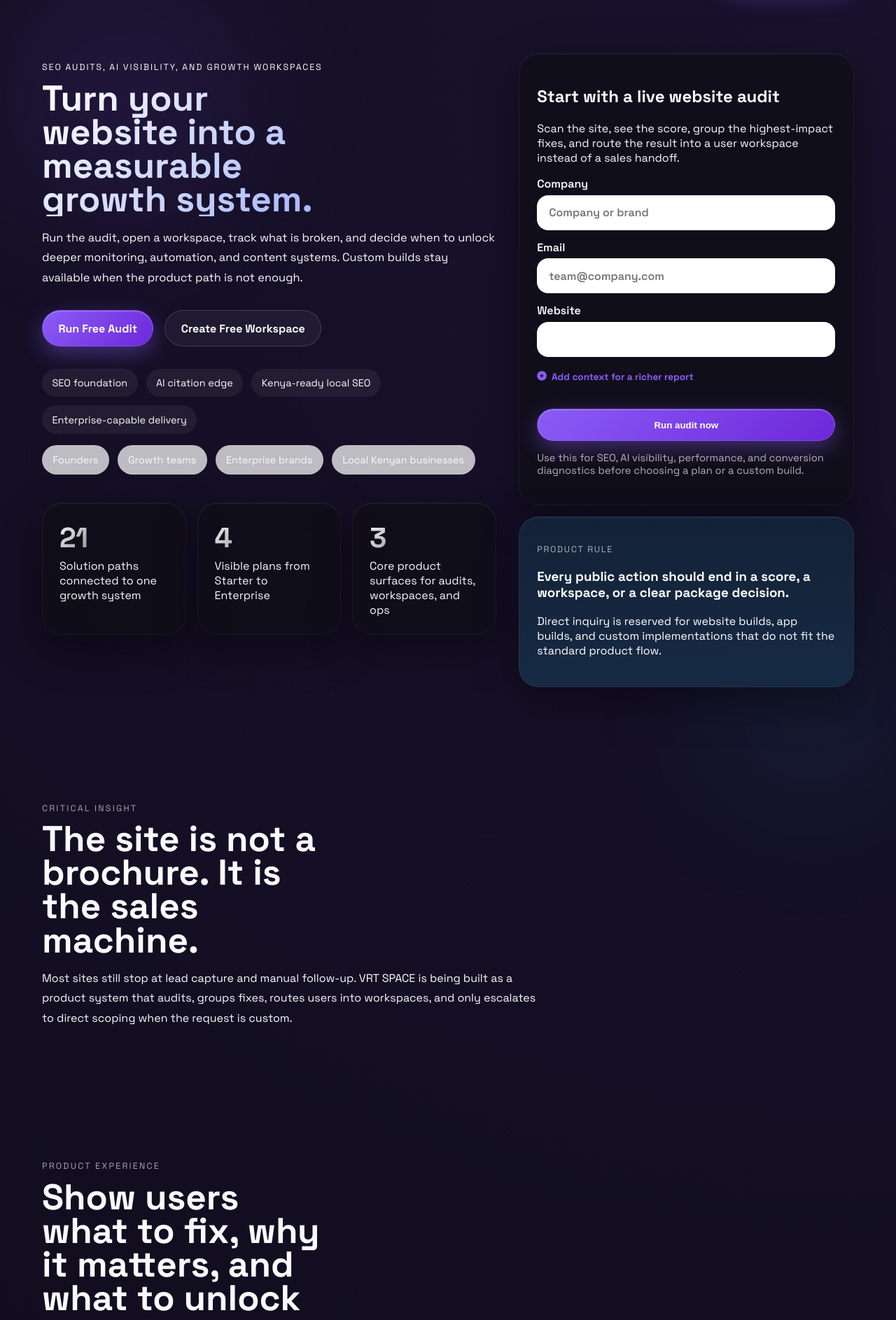
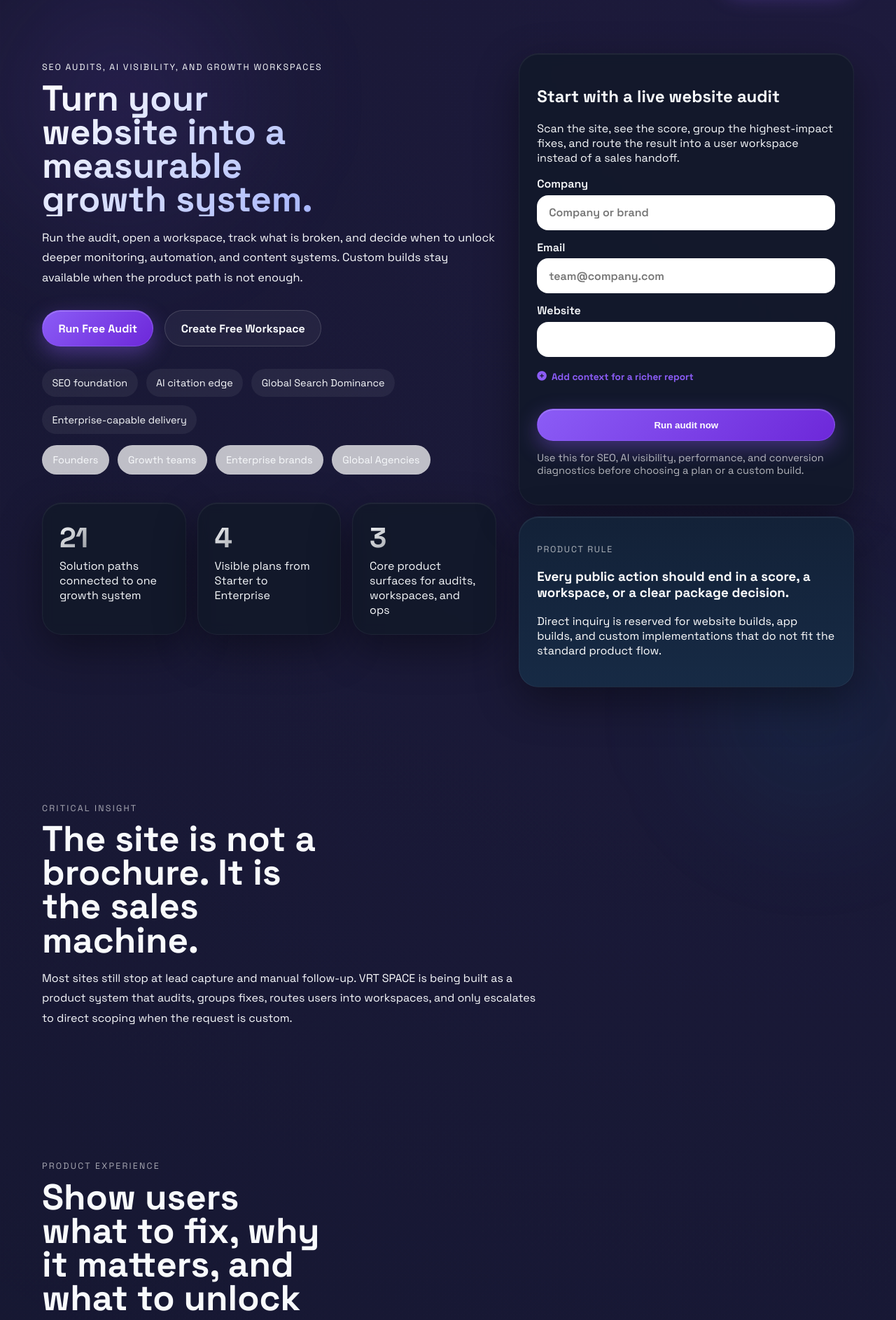
Before and after one commit to evans3077/VRTSPACE1, a Django app: page / in a window 1280 px wide; the page is wider, and only the part inside the window is pictured. Shown: the part 85-1971 px from the top of that part at 70% size. Run offline with Django 5.2, Linux system fonts and the light colour scheme; data that the repository does not hold is empty; parts of the project's set-up code (start-up, migrations or seed data) failed here and were passed over; some libraries are stand-ins or nearby versions.

Commit message:
ui upgrades v2

```diff
--- a/apps/core/site_content.py
+++ b/apps/core/site_content.py
@@ -81,10 +81,10 @@ SERVICE_GROUPS = [
                 "summary": "Important for the Kenya market and service area capture.",
                 "bullets": [
                     "Google Business Profile optimization",
-                    "Local citations",
+                    "Entity Citations",
                     "Maps ranking",
                 ],
-                "system_feature": "Local audit tool and NAP consistency checker",
+                "system_feature": "Regional audit tool and entity footprint consistency checker",
             },
             {
                 "name": "Analytics and Tracking Setup",
--- a/apps/core/views.py
+++ b/apps/core/views.py
@@ -49,7 +49,7 @@ def build_home_context(request, **extra):
                 "name": "VRT SPACE AGENCY",
                 "description": "SEO audit, AI visibility, workspace, analytics, and custom implementation platform.",
                 "url": request.build_absolute_uri("/"),
-                "areaServed": ["Kenya", "Global"],
+                "areaServed": ["Global"],
                 "sameAs": [],
             }
         ),
@@ -73,8 +73,8 @@ def build_home_context(request, **extra):
             "Turn tools, audit summaries, dashboards, and follow-up sequences into an always-on growth engine.",
             "Use reporting, performance, and AI visibility monitoring to keep users informed and expand them into higher-value modules when needed.",
         ],
-        "trust_signals": ["SEO foundation", "AI citation edge", "Kenya-ready local SEO", "Enterprise-capable delivery"],
-        "audiences": ["Founders", "Growth teams", "Enterprise brands", "Local Kenyan businesses"],
+        "trust_signals": ["SEO foundation", "AI citation edge", "Global Search Dominance", "Enterprise-capable delivery"],
+        "audiences": ["Founders", "Growth teams", "Enterprise brands", "Global Agencies"],
         "case_study": case_study,
         "critical_insight": (
             "Most sites still stop at lead capture and manual follow-up. VRT SPACE is being built "
--- a/apps/tools/urls.py
+++ b/apps/tools/urls.py
@@ -1,4 +1,4 @@
-from django.urls import path
+from django.urls import path, re_path
 
 from .billing_views import (
     StripeWebhookView,
@@ -62,7 +62,7 @@ urlpatterns = [
     path("workspace/audits/<int:pk>/share/", WorkspaceAuditShareCreateView.as_view(), name="workspace-audit-share"),
     path("auth/google/start/", GoogleOAuthStartView.as_view(), name="google-oauth-start"),
     path("auth/google/callback/", GoogleOAuthCallbackView.as_view(), name="google-oauth-callback"),
-    path("billing/stripe/webhook/", StripeWebhookView.as_view(), name="stripe-webhook"),
+    re_path(r"^billing/stripe/webhook/?$", StripeWebhookView.as_view(), name="stripe-webhook"),
     path("share/audits/<slug:token>/", SharedAuditReportView.as_view(), name="shared-audit-report"),
     path("share/audits/<slug:token>/report.pdf", SharedAuditReportPdfView.as_view(), name="shared-audit-report-pdf"),
     path("workspace/", WorkspaceDashboardView.as_view(), name="workspace-dashboard"),
--- a/public/static/css/site.css
+++ b/public/static/css/site.css
@@ -3,8 +3,8 @@
     --sand: rgba(255, 255, 255, 0.02);
     --signal: #8b5cf6;
     --mist: #1e1e2a;
-    --panel: #0a0a0f;
-    --deep: #05050a;
+    --panel: #0f172a;
+    --deep: #0a0f1c;
 }
 
 * {
@@ -22,7 +22,7 @@ body {
     background:
         radial-gradient(circle at top right, rgba(139, 92, 246, 0.15), transparent 35%),
         radial-gradient(circle at bottom left, rgba(6, 182, 212, 0.08), transparent 40%),
-        linear-gradient(180deg, #05050a 0%, #08080c 45%, #05050a 100%);
+        linear-gradient(180deg, #0a0f1c 0%, #0f172a 45%, #0a0f1c 100%);
     min-height: 100vh;
 }
 
@@ -422,9 +422,9 @@ a {
 .faq-card,
 .case-study-card,
 .contact-form {
-    background: rgba(14, 14, 21, 0.65);
-    backdrop-filter: blur(24px);
-    -webkit-backdrop-filter: blur(24px);
+    background: rgba(17, 24, 39, 0.75);
+    backdrop-filter: blur(8px);
+    -webkit-backdrop-filter: blur(8px);
     border: 1px solid rgba(255, 255, 255, 0.05);
     border-radius: 28px;
     box-shadow:
--- a/templates/seo/shared_seo_report.html
+++ b/templates/seo/shared_seo_report.html
@@ -47,7 +47,7 @@
                 <div class="system-grid">
                     <article class="system-card"><p class="eyebrow">Precision</p><h3>{{ report_payload.benchmark_summary.average_relevance|default:0 }}</h3><p>Average competitor relevance</p></article>
                     <article class="system-card"><p class="eyebrow">Filtered Out</p><h3>{{ report_payload.benchmark_summary.filtered_out_competitors|default:0 }}</h3><p>Low-fit competitors excluded</p></article>
-                    <article class="system-card"><p class="eyebrow">SERP Queries</p><h3>{{ report_payload.discovery.queries|length }}</h3><p>Localized discovery queries used</p></article>
+                    <article class="system-card"><p class="eyebrow">SERP Queries</p><h3>{{ report_payload.discovery.queries|length }}</h3><p>Global discovery queries used</p></article>
                 </div>
                 {% if report_payload.discovery.queries %}
                 <div style="margin-top: 1rem; color: #94a3b8; line-height: 1.6;">
--- a/templates/seo/workspace_seo.html
+++ b/templates/seo/workspace_seo.html
@@ -233,7 +233,7 @@
             {% endif %}
             <div class="system-grid">
                 <article class="system-card"><p class="eyebrow">Competitors</p><h3>{{ seo_value_summary.competitors_benchmarked|default:0 }}</h3><p>Real competitor sites fetched and benchmarked</p></article>
-                <article class="system-card"><p class="eyebrow">Auto-Discovered</p><h3>{{ seo_value_summary.auto_discovered_competitors|default:0 }}</h3><p>Competitors found directly from localized SERPs</p></article>
+                <article class="system-card"><p class="eyebrow">Auto-Discovered</p><h3>{{ seo_value_summary.auto_discovered_competitors|default:0 }}</h3><p>Competitors found directly from global SERPs</p></article>
                 <article class="system-card"><p class="eyebrow">Competitor Pages</p><h3>{{ seo_value_summary.competitor_pages_profiled|default:0 }}</h3><p>Pages profiled across those competitor sites</p></article>
                 <article class="system-card"><p class="eyebrow">Images Profiled</p><h3>{{ seo_value_summary.competitor_images_profiled|default:0 }}</h3><p>Competitor visual assets captured for analysis</p></article>
                 <article class="system-card"><p class="eyebrow">Scripts Profiled</p><h3>{{ seo_value_summary.competitor_scripts_profiled|default:0 }}</h3><p>Third-party and app stack signals captured</p></article>
@@ -492,7 +492,7 @@
                             <span class="seo-inline-tag">Avg words: {{ item.avg_word_count }}</span>
                             <span class="seo-inline-tag">FAQ coverage: {{ item.faq_rate }}%</span>
                             <span class="seo-inline-tag">Schema coverage: {{ item.schema_rate }}%</span>
-                            <span class="seo-inline-tag">Local modifiers: {{ item.location_rate }}%</span>
+                            <span class="seo-inline-tag">Geo modifiers: {{ item.location_rate }}%</span>
                             <span class="seo-inline-tag">Avg internal links: {{ item.avg_internal_links }}</span>
                         </div>
                         {% if item.common_terms %}
@@ -1144,7 +1144,7 @@
                         <div class="seo-inline-tags" style="margin-top: 0.55rem;">
                             <span class="seo-inline-tag">Relevance {{ prospect.relevance_score }}</span>
                             <span class="seo-inline-tag">Authority fit {{ prospect.authority_fit_score }}</span>
-                            <span class="seo-inline-tag">Local fit {{ prospect.local_fit_score }}</span>
+                            <span class="seo-inline-tag">Audience fit {{ prospect.local_fit_score }}</span>
                             <span class="seo-inline-tag">Outreach {{ prospect.outreach_likelihood_score }}</span>
                         </div>
                         {% if prospect.outreach_packet %}
```
Also changed, not shown: apps/tools/billing_views.py (+19 -3 lines).
